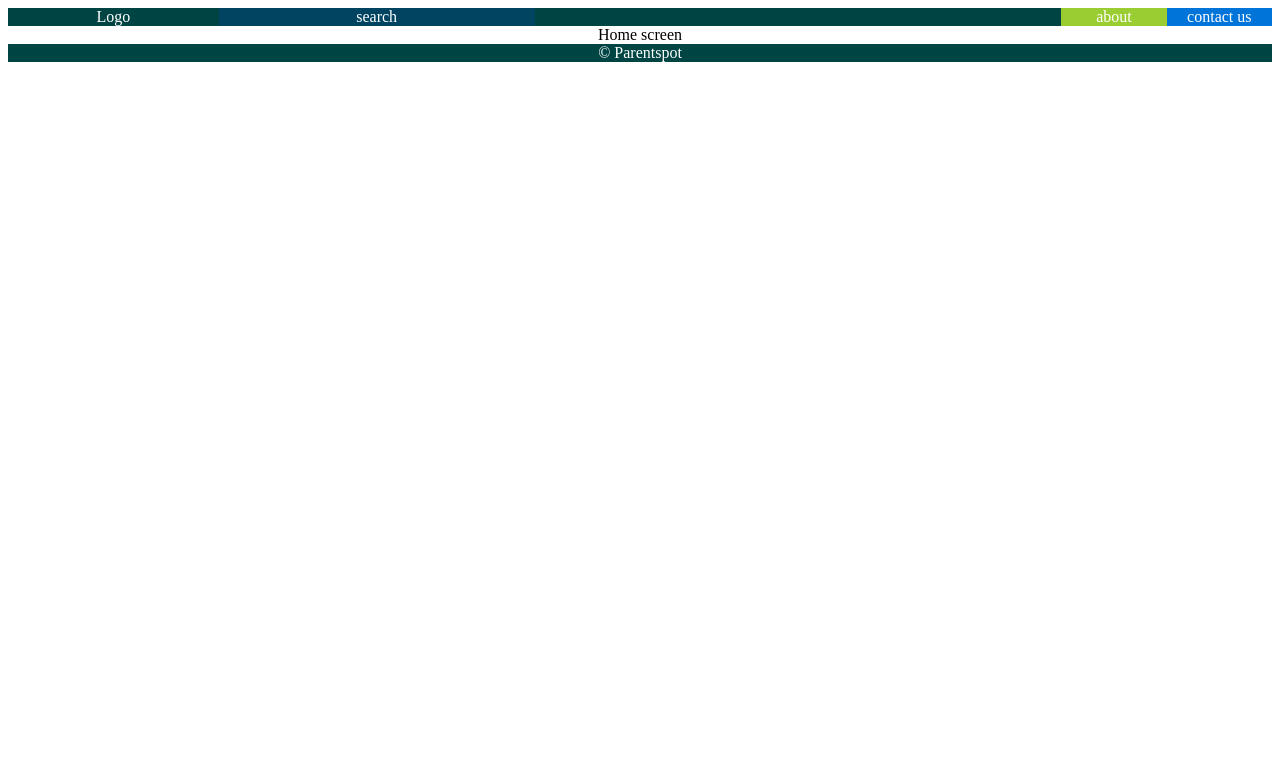
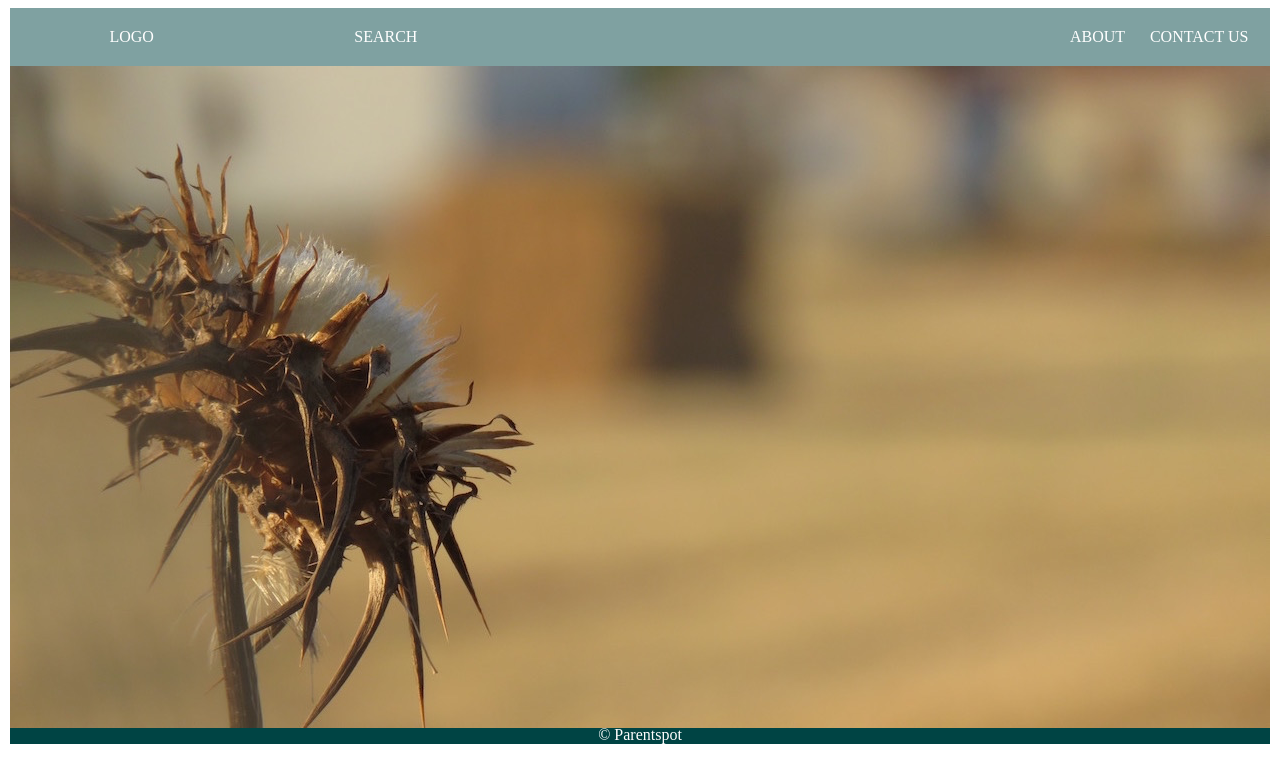
Before and after one commit to Hilaker/DateIt, a React (Create React App) app: page / in a window 1280 px wide. Shown: the top 782 px of the page. Built offline with nearby package versions, Linux system fonts and the light colour scheme; what react-router-redux would draw is missing.

Commit message:
updating sass

```diff
--- a/src/components/HomeScreen.js
+++ b/src/components/HomeScreen.js
@@ -2,9 +2,13 @@
  * Created by hilakerer1 on 14/06/2017.
  */
 import React from 'react';
+import backgroundImage from '../assets/dry_flower.png';
 
 const HomeScreen = ()=> (
-    <div>Home screen</div>
+    <div className='home-main-wrapper'>
+        <div className="home_container1"><img src={backgroundImage}/></div>
+        <div className="home_container2"></div>
+    </div>
 );
 
 export default HomeScreen;
--- a/src/index.js
+++ b/src/index.js
@@ -18,7 +18,7 @@ let store = createStore(reducers);
 ReactDOM.render(
     <Provider store={store}>
         <Router>
-            <div>
+            <div className="container-page">
                 <Header/>
                 <Route exact path={URLs.HOME} component={HomeScreen} />
                 <Route path={URLs.ABOUT} component={About} />
--- a/src/styles/App.sass
+++ b/src/styles/App.sass
@@ -1,3 +1,15 @@
 body
-  text-align: center
-  color: black
+    text-align: center
+    color: black
+
+.container-page
+
+    max-width: 1260px
+    margin: 0 auto
+
+.home_container1
+    height: 460px
+
+.home_container2
+    height: 200px
+    background-color: yellowgreen
--- a/src/styles/Globals.sass
+++ b/src/styles/Globals.sass
@@ -1,2 +1,6 @@
+$app-theme-color: rgb(0,68,68)
+//$app-theme-color-transparent: #004444
+
+
 .button
   cursor: pointer
--- a/src/styles/Header.sass
+++ b/src/styles/Header.sass
@@ -1,21 +1,21 @@
+@import "Globals.sass"
+
 .top-menu
-  display: grid
-  grid-template-columns: repeat(12, 1fr)
-  background-color: #004444
-  color: white
+    display: grid
+    grid-template-columns: repeat(12, 1fr)
+    padding: 20px
+    background-color: rgba($app-theme-color, 0.5)
+    text-transform: uppercase
+    color: white
 
 .logo
-  grid-column: 1/3
-  background-color: #004444
+    grid-column: 1/3
 
 .search-menu
-  grid-column: 3/6
-  background-color: #004461
+    grid-column: 3/6
 
 .about-menu
-  grid-column: 11
-  background-color: yellowgreen
+    grid-column: 11
 
 .contact-us-menu
-  grid-column: 12
-  background-color: #0074D9
+    grid-column: 12
```
Also changed, not shown: src/assets/dry_flower.png (added), 1 other file (tests, documents, lock files or other folders).
